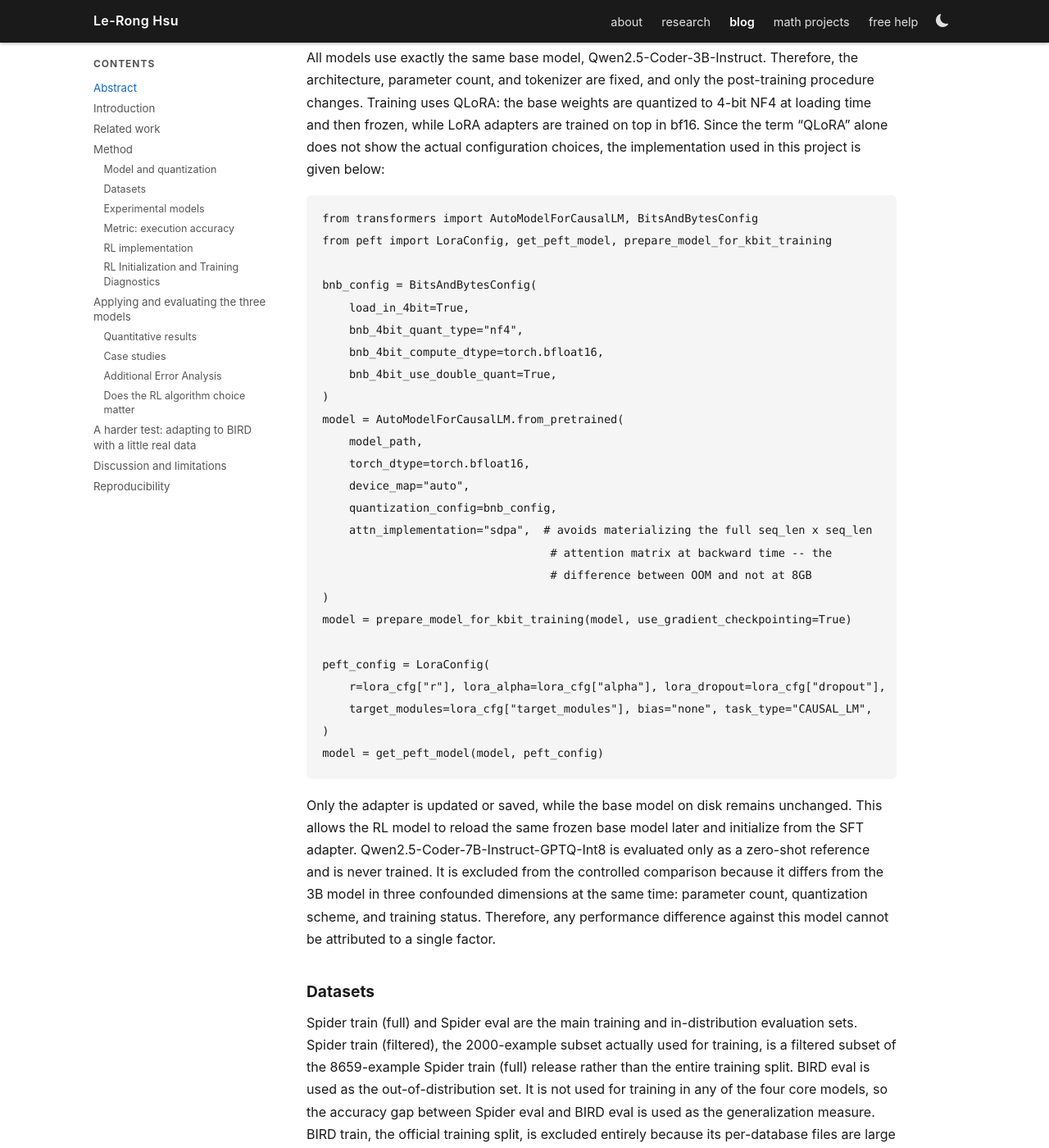
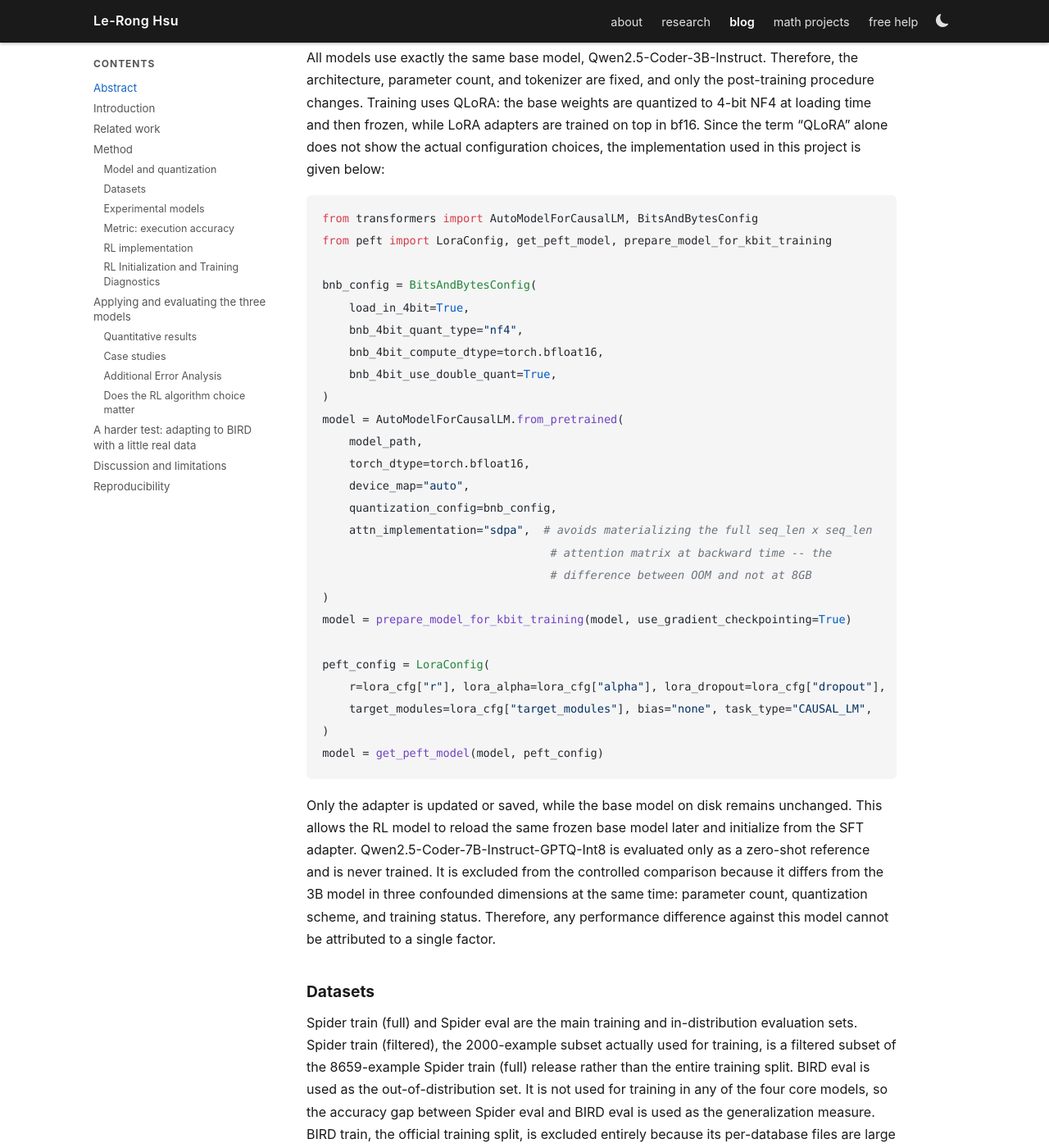
Before and after one commit to levi-hsu/levi-hsu.github.io, a Jekyll site: the page built from _posts/2026-08-13-text-to-sql.md, in a window 1280 px wide and 1400 px high, scrolled down 2136 px. Shown: the whole window at 82% size. Built offline with Jekyll 4.4.1, drawn with Linux system fonts in a browser that asks for light colours.

Commit message:
20260813-3

```diff
--- /dev/null
+++ b/_sass/_syntax.scss
@@ -0,0 +1,194 @@
+/* Rouge syntax highlighting */
+.highlighter-rouge,
+.highlight {
+  color: #d4d4d4;
+}
+
+.highlight {
+  background: var(--code-bg);
+  border-radius: 6px;
+  margin-bottom: 1.2em;
+  overflow-x: auto;
+
+  pre {
+    margin-bottom: 0;
+  }
+
+  code {
+    color: inherit;
+  }
+}
+
+.highlight,
+pre.highlight {
+  .c,
+  .ch,
+  .cm,
+  .c1,
+  .cs {
+    color: #6a9955;
+    font-style: italic;
+  }
+
+  .k,
+  .kc,
+  .kd,
+  .kn,
+  .kp,
+  .kr,
+  .kt,
+  .ow {
+    color: #569cd6;
+  }
+
+  .s,
+  .sb,
+  .sc,
+  .sd,
+  .s2,
+  .se,
+  .sh,
+  .si,
+  .sx,
+  .sr,
+  .s1,
+  .ss {
+    color: #ce9178;
+  }
+
+  .m,
+  .mb,
+  .mf,
+  .mh,
+  .mi,
+  .il,
+  .mo {
+    color: #b5cea8;
+  }
+
+  .nf,
+  .fm {
+    color: #dcdcaa;
+  }
+
+  .nc,
+  .nn,
+  .nt {
+    color: #4ec9b0;
+  }
+
+  .nb,
+  .bp,
+  .vc,
+  .vg,
+  .vi {
+    color: #9cdcfe;
+  }
+
+  .no,
+  .na,
+  .nd,
+  .ne,
+  .nv {
+    color: #4fc1ff;
+  }
+
+  .o,
+  .p {
+    color: #d4d4d4;
+  }
+
+  .err {
+    color: #f44747;
+  }
+}
+
+[data-theme="light"] {
+  .highlighter-rouge,
+  .highlight {
+    color: #24292f;
+  }
+
+  .highlight,
+  pre.highlight {
+    .c,
+    .ch,
+    .cm,
+    .c1,
+    .cs {
+      color: #6a737d;
+    }
+
+    .k,
+    .kc,
+    .kd,
+    .kn,
+    .kp,
+    .kr,
+    .kt,
+    .ow {
+      color: #d73a49;
+    }
+
+    .s,
+    .sb,
+    .sc,
+    .sd,
+    .s2,
+    .se,
+    .sh,
+    .si,
+    .sx,
+    .sr,
+    .s1,
+    .ss {
+      color: #032f62;
+    }
+
+    .m,
+    .mb,
+    .mf,
+    .mh,
+    .mi,
+    .il,
+    .mo {
+      color: #005cc5;
+    }
+
+    .nf,
+    .fm {
+      color: #6f42c1;
+    }
+
+    .nc,
+    .nn,
+    .nt {
+      color: #22863a;
+    }
+
+    .nb,
+    .bp,
+    .vc,
+    .vg,
+    .vi {
+      color: #005cc5;
+    }
+
+    .no,
+    .na,
+    .nd,
+    .ne,
+    .nv {
+      color: #e36209;
+    }
+
+    .o,
+    .p {
+      color: #24292f;
+    }
+
+    .err {
+      color: #b31d28;
+    }
+  }
+}
--- a/assets/css/main.scss
+++ b/assets/css/main.scss
@@ -2,6 +2,7 @@
 ---
 @import "variables";
 @import "base";
+@import "syntax";
 @import "layout";
 @import "home";
 @import "publications";
```
